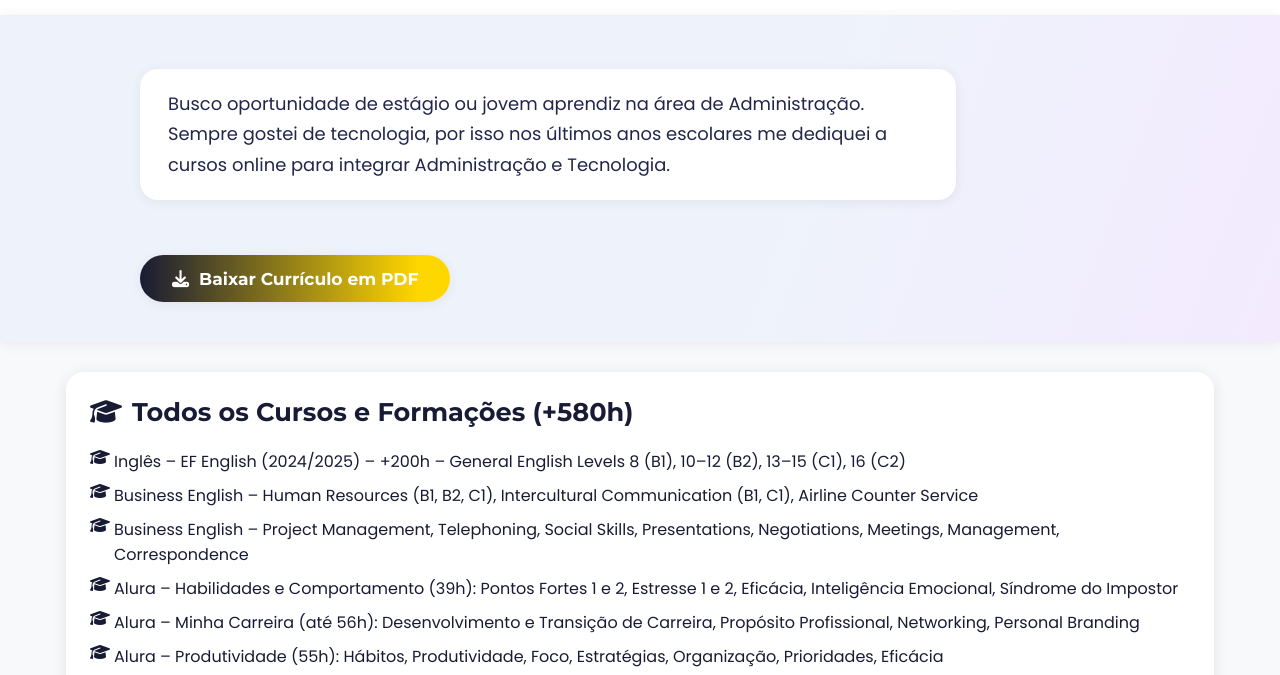
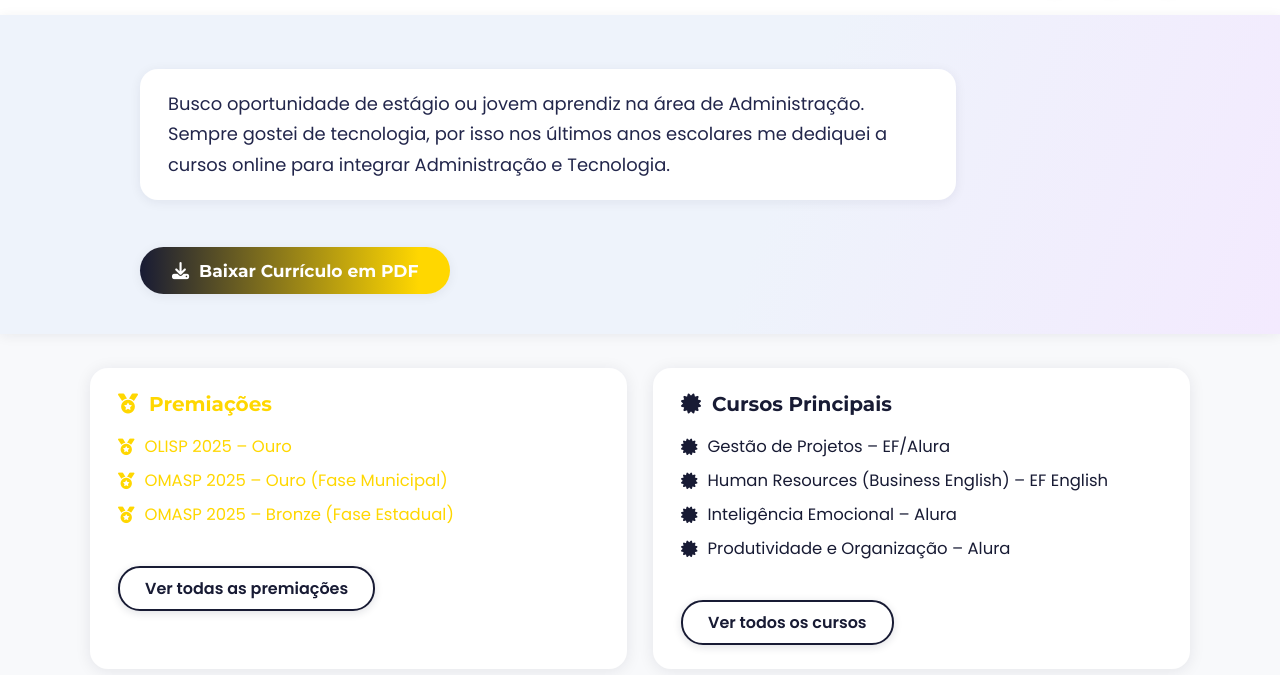
Before and after one commit to leticiamor3/leticiamoraes-curriculo, a plain HTML site: page index.html in a window 1280 px wide. Shown: the part 89-764 px from the top of the page. Drawn offline with Linux system fonts and the light colour scheme.

Commit message:
Update index.html

```diff
--- a/index.html
+++ b/index.html
@@ -7,25 +7,38 @@
 <link href="https://fonts.googleapis.com/css?family=Montserrat:700,400|Poppins:400,600&display=swap" rel="stylesheet">
 <link rel="stylesheet" href="https://cdnjs.cloudflare.com/ajax/libs/font-awesome/6.4.2/css/all.min.css">
 <style>
-:root{--azul:#181b34;--branco:#fff;--dourado:#FFD700;--cinza:#f8f9fb;--hover:#233169;--shadow:0 4px 24px #181b3422;--radius:18px;--trans:0.23s cubic-bezier(.4,0,.2,1)}
+:root{
+  --azul:#181b34;--branco:#fff;--dourado:#FFD700;--cinza:#f8f9fb;
+  --shadow:0 4px 24px #181b3422;--radius:18px;--trans:0.23s cubic-bezier(.4,0,.2,1)
+}
 body{margin:0;font-family:'Poppins','Montserrat',Arial,sans-serif;background:var(--cinza);color:var(--azul);min-height:100vh;display:flex;flex-direction:column}
-.header{background:var(--branco);padding:32px 0 18px 0;box-shadow:var(--shadow);display:flex;align-items:center;justify-content:center;position:relative}
+.header{background:var(--branco);padding:32px 0 18px 0;box-shadow:var(--shadow);display:flex;align-items:center;justify-content:center}
 .header-content{display:flex;align-items:center;max-width:1100px;width:93vw;gap:20px;justify-content:space-between}
 .header-title{font-family:'Montserrat',Arial,sans-serif;font-size:2.8rem;font-weight:700;color:var(--azul);letter-spacing:2px}
 .header-contatos{display:flex;align-items:center;gap:14px}
 .contato-icon{background:var(--branco);color:var(--azul);border:none;border-radius:50%;width:43px;height:43px;display:flex;align-items:center;justify-content:center;font-size:1.35rem;box-shadow:0 2px 8px #23316922;cursor:pointer;transition:transform var(--trans),background var(--trans),color var(--trans)}
 .contato-icon.whatsapp{color:#25D366}.contato-icon.linkedin{color:#0a66c2}.contato-icon.email{color:var(--azul)}
 .contato-icon:hover{background:var(--azul);color:var(--dourado);transform:scale(1.11) rotate(-8deg)}
-.hero{background:linear-gradient(110deg,#eef3fb 60%,#f3eafe 100%);padding:54px 0 40px 0;position:relative;box-shadow:0 2px 12px #181b3411;display:flex;justify-content:center}
-.hero-content{display:flex;flex-direction:column;align-items:flex-start;max-width:1000px;width:93vw;gap:32px;z-index:2}
-.hero-resumo{font-size:1.12rem;color:#22264b;background:var(--branco);border-radius:var(--radius);box-shadow:0 2px 12px #181b3412;padding:20px 28px;line-height:1.7;font-weight:500;margin-bottom:8px;max-width:760px}
+.hero{background:linear-gradient(110deg,#eef3fb 60%,#f3eafe 100%);padding:54px 0 40px 0;box-shadow:0 2px 12px #181b3411;display:flex;justify-content:center}
+.hero-content{display:flex;flex-direction:column;align-items:flex-start;max-width:1000px;width:93vw;gap:32px}
+.hero-resumo{font-size:1.12rem;color:#22264b;background:var(--branco);border-radius:var(--radius);box-shadow:0 2px 12px #181b3412;padding:20px 28px;line-height:1.7;font-weight:500;max-width:760px}
 .btn-curriculo{background:linear-gradient(90deg,var(--azul),var(--dourado) 90%);color:var(--branco);border:none;border-radius:24px;font-size:1.07rem;font-family:'Montserrat',Arial,sans-serif;padding:13px 32px;font-weight:600;cursor:pointer;box-shadow:0 2px 12px #181b3411;transition:transform var(--trans),background var(--trans);display:inline-flex;align-items:center;gap:10px;text-decoration:none;margin-top:15px}
 .btn-curriculo:hover{background:linear-gradient(90deg,var(--dourado),var(--azul));transform:scale(1.09);color:var(--azul)}
-.section{max-width:1100px;margin:30px auto;background:var(--branco);padding:24px;border-radius:var(--radius);box-shadow:0 2px 16px #181b3416}
-.section h2{font-family:'Montserrat',Arial,sans-serif;font-size:1.6rem;margin-top:0;display:flex;align-items:center;gap:10px}
-ul.cursos-detalhes{list-style:none;padding:0}
-ul.cursos-detalhes li{margin-bottom:9px;padding-left:24px;position:relative}
-ul.cursos-detalhes li:before{content:"\f19d";font-family:"Font Awesome 6 Free";font-weight:900;position:absolute;left:0;color:var(--azul)}
+.cards-row{display:flex;gap:26px;flex-wrap:wrap;margin:34px auto;max-width:1100px;width:93vw}
+.card{background:var(--branco);border-radius:var(--radius);box-shadow:0 2px 16px #181b3416;padding:24px 28px;flex:1 1 310px;min-width:260px;display:flex;flex-direction:column;align-items:flex-start;gap:18px;transition:box-shadow var(--trans),transform var(--trans)}
+.card:hover{box-shadow:0 8px 40px #181b3440;transform:translateY(-6px) scale(1.02)}
+.card-title{font-family:'Montserrat',Arial,sans-serif;font-size:1.25rem;font-weight:700;display:flex;align-items:center;gap:11px}
+.card-title.premios{color:var(--dourado)}
+.card-title.cursos{color:var(--azul)}
+.list-resumo{margin:0;padding:0;list-style:none;font-size:1.03em}
+.list-resumo li{display:flex;align-items:center;gap:10px;margin-bottom:9px}
+.list-resumo li i{color:inherit}
+.btn-interno{margin-top:12px;background:none;border:2px solid var(--azul);color:var(--azul);border-radius:22px;font-size:1rem;padding:8px 25px;font-family:'Poppins',Arial,sans-serif;font-weight:600;cursor:pointer;box-shadow:0 2px 9px #181b3422;transition:background var(--trans),color var(--trans),border var(--trans),transform var(--trans);text-decoration:none;display:inline-block}
+.btn-interno:hover{background:var(--azul);color:var(--dourado);border-color:var(--dourado);transform:scale(1.06)}
+.hidden{display:none;margin-top:10px}
+.hidden ul{list-style:none;padding-left:20px}
+.hidden li{margin-bottom:6px}
+.hidden li i{margin-right:8px;color:var(--azul)}
 .footer{background:var(--azul);color:var(--branco);text-align:center;padding:38px 0 20px 0;margin-top:auto;box-shadow:0 -3px 22px #181b3833}
 .footer-nome{font-family:'Montserrat',Arial,sans-serif;font-size:1.1rem;font-weight:700;letter-spacing:2px;margin-bottom:14px;display:block}
 .footer-contatos{display:flex;justify-content:center;gap:17px;margin:8px 0 0 0}
@@ -52,18 +65,48 @@ ul.cursos-detalhes li:before{content:"\f19d";font-family:"Font Awesome 6 Free";f
     <a href="leticia-francine-moraes-curriculo-resumido.pdf" download class="btn-curriculo"><i class="fa-solid fa-download"></i> Baixar Currículo em PDF</a>
   </div>
 </section>
-<div class="section">
-  <h2><i class="fa-solid fa-graduation-cap"></i> Todos os Cursos e Formações (+580h)</h2>
-  <ul class="cursos-detalhes">
-    <li>Inglês – EF English (2024/2025) – +200h – General English Levels 8 (B1), 10–12 (B2), 13–15 (C1), 16 (C2)</li>
-    <li>Business English – Human Resources (B1, B2, C1), Intercultural Communication (B1, C1), Airline Counter Service</li>
-    <li>Business English – Project Management, Telephoning, Social Skills, Presentations, Negotiations, Meetings, Management, Correspondence</li>
-    <li>Alura – Habilidades e Comportamento (39h): Pontos Fortes 1 e 2, Estresse 1 e 2, Eficácia, Inteligência Emocional, Síndrome do Impostor</li>
-    <li>Alura – Minha Carreira (até 56h): Desenvolvimento e Transição de Carreira, Propósito Profissional, Networking, Personal Branding</li>
-    <li>Alura – Produtividade (55h): Hábitos, Produtividade, Foco, Estratégias, Organização, Prioridades, Eficácia</li>
-    <li>Alura – Tecnologia e Projetos (151h): Lógica de Programação, JavaScript (DOM, APIs, dados), Front-End (HTML, CSS, Responsividade, Acessibilidade), Páginas Web (portfólio, catálogo, ferramentas interativas), Introdução à Computação, Repositório Digital, Funções e Listas, Conectando-se ao Mundo Profissional, Inovação & Gestão, Excel Avançado, IA com ChatGPT</li>
-  </ul>
+
+<div class="cards-row">
+  <div class="card">
+    <div class="card-title premios"><i class="fa-solid fa-medal"></i> Premiações</div>
+    <ul class="list-resumo" style="color:var(--dourado)">
+      <li><i class="fa-solid fa-medal"></i> OLISP 2025 – Ouro</li>
+      <li><i class="fa-solid fa-medal"></i> OMASP 2025 – Ouro (Fase Municipal)</li>
+      <li><i class="fa-solid fa-medal"></i> OMASP 2025 – Bronze (Fase Estadual)</li>
+    </ul>
+    <button class="btn-interno" onclick="togglePremiacoes()">Ver todas as premiações</button>
+    <div id="premiacoes-detalhes" class="hidden">
+      <ul>
+        <li><i class="fa-solid fa-medal"></i> OLISP – Olimpíada de Interpretação de Texto 2025 (Medalha de Ouro)</li>
+        <li><i class="fa-solid fa-medal"></i> OMASP – Olimpíada de Matemática 2025 (2ª fase Ouro, 3ª fase Bronze – Nível Estadual)</li>
+        <li><i class="fa-solid fa-medal"></i> REDASP 2024 – Olimpíada de Redação</li>
+      </ul>
+    </div>
+  </div>
+
+  <div class="card">
+    <div class="card-title cursos"><i class="fa-solid fa-certificate"></i> Cursos Principais</div>
+    <ul class="list-resumo">
+      <li><i class="fa-solid fa-certificate"></i> Gestão de Projetos – EF/Alura</li>
+      <li><i class="fa-solid fa-certificate"></i> Human Resources (Business English) – EF English</li>
+      <li><i class="fa-solid fa-certificate"></i> Inteligência Emocional – Alura</li>
+      <li><i class="fa-solid fa-certificate"></i> Produtividade e Organização – Alura</li>
+    </ul>
+    <button class="btn-interno" onclick="toggleCursos()">Ver todos os cursos</button>
+    <div id="cursos-detalhes" class="hidden">
+      <ul>
+        <li><i class="fa-solid fa-graduation-cap"></i> Inglês – EF English (2024/2025) – +200h – General English Levels 8 (B1), 10–12 (B2), 13–15 (C1), 16 (C2)</li>
+        <li><i class="fa-solid fa-graduation-cap"></i> Business English – Human Resources (B1, B2, C1), Intercultural Communication (B1, C1), Airline Counter Service</li>
+        <li><i class="fa-solid fa-graduation-cap"></i> Business English – Project Management, Telephoning, Social Skills, Presentations, Negotiations, Meetings, Management, Correspondence</li>
+        <li><i class="fa-solid fa-graduation-cap"></i> Alura – Habilidades e Comportamento (39h): Pontos Fortes 1 e 2, Estresse 1 e 2, Eficácia, Inteligência Emocional, Síndrome do Impostor</li>
+        <li><i class="fa-solid fa-graduation-cap"></i> Alura – Minha Carreira (até 56h): Desenvolvimento e Transição de Carreira, Propósito Profissional, Networking, Personal Branding</li>
+        <li><i class="fa-solid fa-graduation-cap"></i> Alura – Produtividade (55h): Hábitos, Produtividade, Foco, Estratégias, Organização, Prioridades, Eficácia</li>
+        <li><i class="fa-solid fa-graduation-cap"></i> Alura – Tecnologia e Projetos (151h): Lógica de Programação, JavaScript (DOM, APIs, dados), Front-End (HTML, CSS, Responsividade, Acessibilidade), Páginas Web (portfólio, catálogo, ferramentas interativas), Introdução à Computação, Repositório Digital, Funções e Listas, Conectando-se ao Mundo Profissional, Inovação & Gestão, Excel Avançado, IA com ChatGPT</li>
+      </ul>
+    </div>
+  </div>
 </div>
+
 <footer class="footer">
   <span class="footer-nome">Letícia Francine Moraes</span>
   <div class="footer-contatos">
@@ -73,5 +116,17 @@ ul.cursos-detalhes li:before{content:"\f19d";font-family:"Font Awesome 6 Free";f
   </div>
   <div class="footer-frase">“Fiz este site para aprender mais e mostrar que estou disposta a aprender.”</div>
 </footer>
+
+<script>
+function togglePremiacoes(){
+  const bloco=document.getElementById('premiacoes-detalhes');
+  bloco.classList.toggle('hidden');
+}
+function toggleCursos(){
+  const bloco=document.getElementById('cursos-detalhes');
+  bloco.classList.toggle('hidden');
+}
+</script>
+
 </body>
-</html>
+        </html>
```
